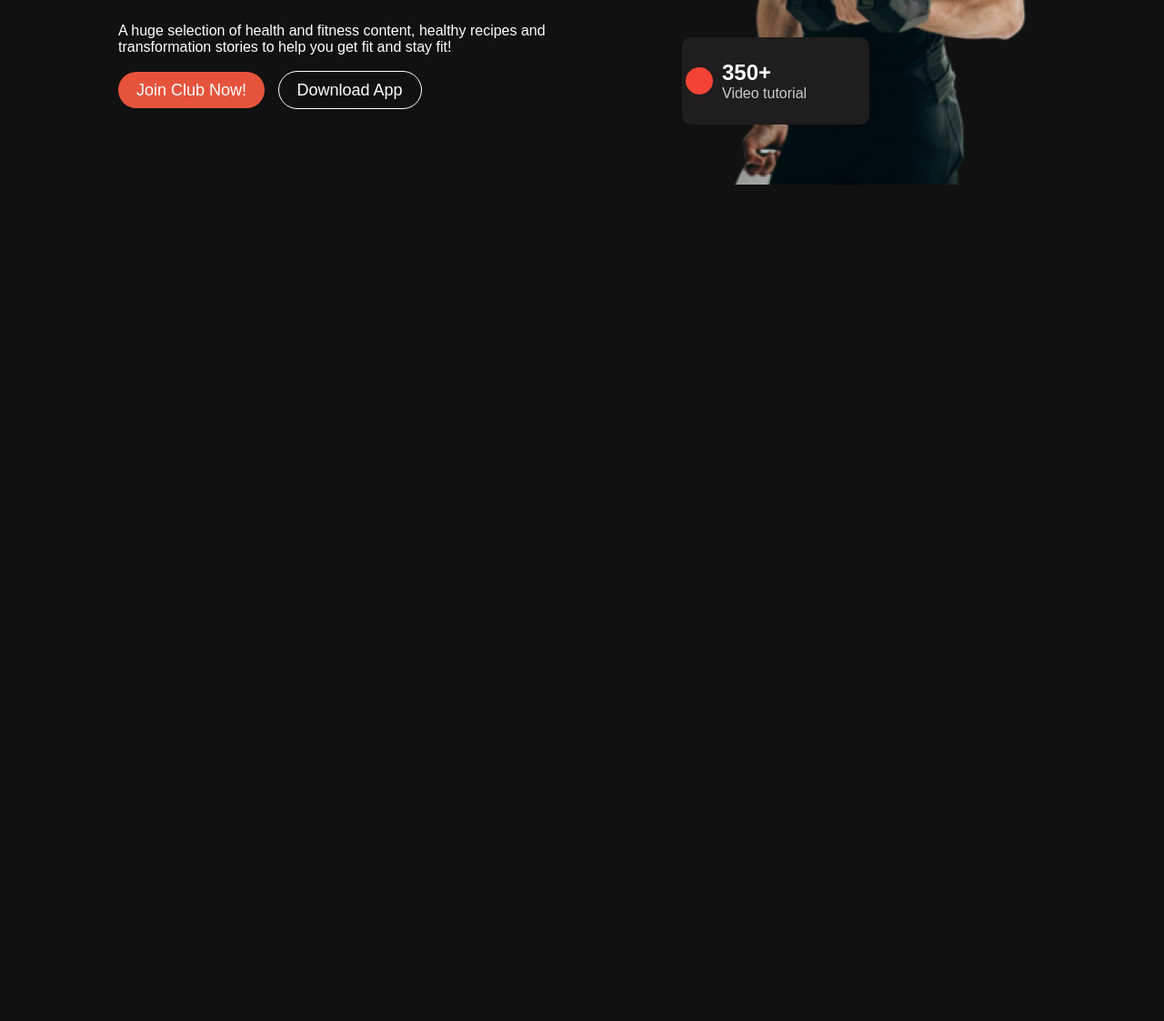
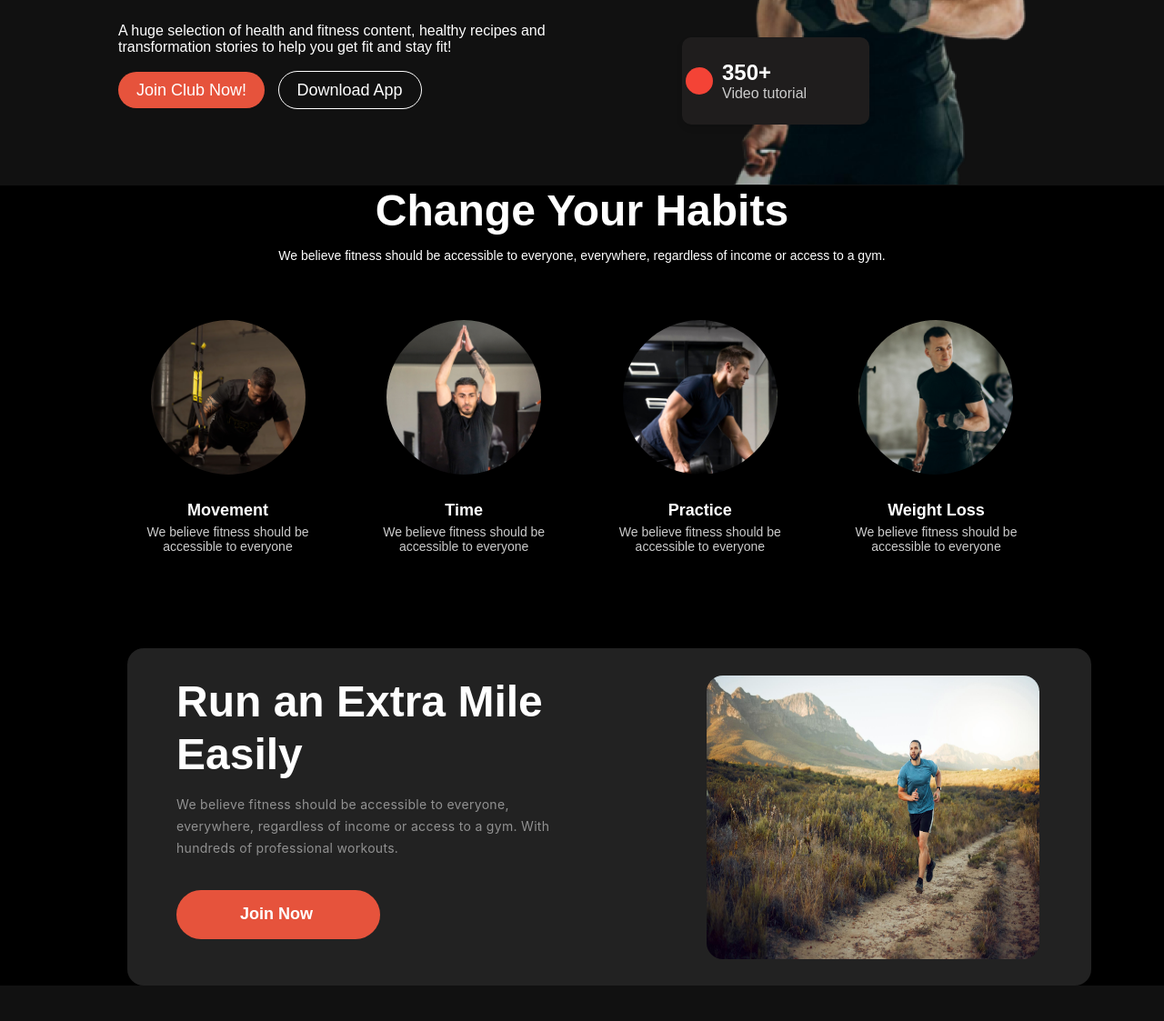
Before and after one commit to 016mamun/my-assignment-02, a plain HTML site: page index.html in a window 1280 px wide. Shown: the part 511-1634 px from the top of the page at 91% size. Before the commit the page ends 800 px from the top, so only its background shows below. Drawn offline with Linux system fonts and the light colour scheme.

Commit message:
added a new section

```diff
--- a/index.html
+++ b/index.html
@@ -9,6 +9,7 @@
 </head>
 <body>
     <!--Header Section-->
+<section class="first">
     <header>
         <div class="container">
             <h1 class="logo">Fitness</h1>
@@ -39,11 +40,6 @@
                     <div class="text-0-1-1">500+</div>
                     <div class="text-0-1-2">Free Workout Videos</div>
                 </div>
-                <!-- <div class="overlay"> -->
-                    <!-- <div class="dot"></div> -->
-                    <!-- <div class="text-3-4-0">350+</div> -->
-                    <!-- <div class="text-3-4-1">Video tutorial</div> -->
-                <!-- </div> -->
                 <div class="video-tutorial">
                     <div class="circle"></div>
                     <div class="text-content">
@@ -55,5 +51,48 @@
             </div>
         </div>
     </section>
+</section>
+    <section class="features">
+        <div class="containers">
+            <h3 class="change">Change Your Habits</h3>
+            <p class="we">We believe fitness should be accessible to everyone, everywhere, regardless of income or access to a gym.</p>
+            <div class="features1">
+                <div class="feature-item">
+                    <img src="images/image 3.png" alt="Movement">
+                    <h3>Movement</h3>
+                    <p>We believe fitness should be accessible to everyone</p>
+                </div>
+                <div class="feature-item">
+                    <img src="images/image 2.png" alt="Time">
+                    <h3>Time</h3>
+                    <p>We believe fitness should be accessible to everyone</p>
+                </div>
+                <div class="feature-item">
+                    <img src="images/image 4.png" alt="Practice">
+                    <h3>Practice</h3>
+                    <p>We believe fitness should be accessible to everyone</p>
+                </div>
+                <div class="feature-item">
+                    <img src="images/image 5.png" alt="Weight Loss">
+                    <h3>Weight Loss</h3>
+                    <p>We believe fitness should be accessible to everyone</p>
+                </div>
+            </div>
+        </div>
+        <div class="gym">
+            <div class="frame">
+                <h2 class="extra">Run an Extra Mile Easily</h2>
+            <p class="mile">We believe fitness should be accessible to everyone, everywhere, regardless of income or access to a gym. With hundreds of professional workouts.</p>
+            <div class="button">
+                <span class="join-now">
+                  Join Now
+                </span>
+              </div>
+            </div>
+            <div class="run">
+                <img src="images/run.jpg" class="run" alt="">
+            </div>
+        </div>
+    </section>
 </body>
 </html>
--- a/styles/styles.css
+++ b/styles/styles.css
@@ -2,6 +2,10 @@
     margin: 0;
     padding: 0;
     box-sizing: border-box;
+}
+
+.first {
+    height: 715px;
 }
 
 body {
@@ -191,3 +195,203 @@ header {
     font-weight: 400px;
     color: #ccc;
 }
+
+.features {
+    font-family: Arial, sans-serif;
+    color: #fff;
+    background-color: black;
+}
+ .change {
+    text-align: center;
+    font-size: 48px;
+    font-weight: 900px;
+    margin-bottom: 14px;
+ }
+
+ .we {
+    text-align: center;
+    font-size: 14px;
+    font-weight: 400px;
+    margin-bottom: 58px;
+ }
+
+ /* .features-grid {
+    display: flex;
+    width: 344px;
+    height: 299px;
+    border-radius: 50%;
+    padding: 10px;
+ }
+
+ .font{
+    font-size: 24px;
+    font-weight: 800;
+  }
+
+  .family{
+    font-size: 16px;
+    font-weight: 400;
+    color: #0D1321;
+  } */
+
+  .features1 {
+    display: flex;
+    justify-content: space-between;
+    padding: 0px 135px 0px 135px;
+}
+
+.feature-item {
+    text-align: center;
+    color: #fff;
+}
+
+.feature-item img {
+    width: 180px; /* Set your desired width */
+    height: 180px; /* Set your desired height */
+    border-radius: 50%;
+    object-fit: cover; /* Ensure the image covers the circle */
+    margin-bottom: 10px;
+    border: 5px solid #000; /* Optional: Add a border around the image */
+}
+
+.feature-item h3 {
+    margin: 10px 0 5px 0;
+    font-size: 18px;
+}
+
+.feature-item p {
+    font-size: 14px;
+    color: #ccc;
+    width: 231px;
+    height: 36px;
+}
+
+.gym {
+    border-radius: 18px;
+    background: #222222;
+    display: flex;
+    padding: 30px 32px 29px 54px;
+    width: 1060px;
+    height: 371px;
+    margin: 100px 190px 100px 140px;
+    padding-bottom:
+}
+
+.run {
+    margin: 0px 0px 0px 70px;
+    width: 366px;
+    height: 312px;
+    border-radius: 18px;
+}
+
+.extra {
+        margin-bottom: 14px;
+        display: inline-block;
+        align-self: flex-start;
+        overflow-wrap: break-word;
+        font-weight: 900;
+        font-size: 48px;
+        line-height: 1.2;
+        color: #FFFFFF;
+        width: 443px;
+        height: 116px;
+        font-size: 48px;
+      }
+  .mile {
+        overflow-wrap: break-word;
+        font-family: 'Inter';
+        font-weight: 400;
+        font-size: 14px;
+        letter-spacing: 0.3px;
+        line-height: 1.714;
+        color: rgba(255, 255, 255, 0.5);
+        width: 443px;
+        height: 72px;
+      }
+.button {
+        margin-top: 34px;
+        border-radius: 42px;
+        background: #E6533C;
+        display: flex;
+        align-self: flex-start;
+        padding: 16px 0.7px 16px 0;
+        width: 224px;
+        height: 54px;
+        box-sizing: border-box;
+      }
+
+.join-now {
+        overflow-wrap: break-word;
+        font-weight: 600;
+        font-size: 18px;
+        line-height: 1.222;
+        color: #FFFFFF;
+        width: 81px;
+        height: 22px;
+        margin-left: 70px;
+      }
+.frame {
+        .desktop-1 .frame-40 {
+            margin: 11px 199.4px 11px 0;
+          }
+    }
+/* .hero-text {
+    max-width: 50%;
+}
+
+.hero-text h2 {
+    font-size: 78px;
+    line-height: 1.2;
+    color: #fff;
+    margin-bottom: 28px;
+}
+
+.hero-text span {
+    color: #f00;
+    font-style: italic;
+}
+
+.text-1 {
+    font-size: 16px;
+    margin-bottom: 28px;
+    font-weight: normal;
+}
+
+.hero-buttons .btn {
+    padding: 10px 20px;
+    text-decoration: none;
+    color: #fff;
+    margin-right: 10px;
+
+}
+
+.primary-btn {
+    border-width: 1px;
+    padding: 4px 4px 4px 4px;
+    border-radius: 46px;
+    align-items: center;
+    width: 165px;
+    height: 54px;
+    font-size: 18px;
+    font-weight: 400px;
+    background-color: #e6533c;
+}
+
+.secondary-btn {
+    border-width: 1px;
+    border-style: solid;
+    border-color: #FFFFFF;
+    padding: 4px 4px 4px 4px;
+    border-radius: 46px;
+    align-items: center;
+    width: 165px;
+    height: 54px;
+    font-size: 18px;
+    font-weight: 400px;
+
+}
+
+.hero-image {
+    width: 349px;
+    height: 580px;
+} */
```
